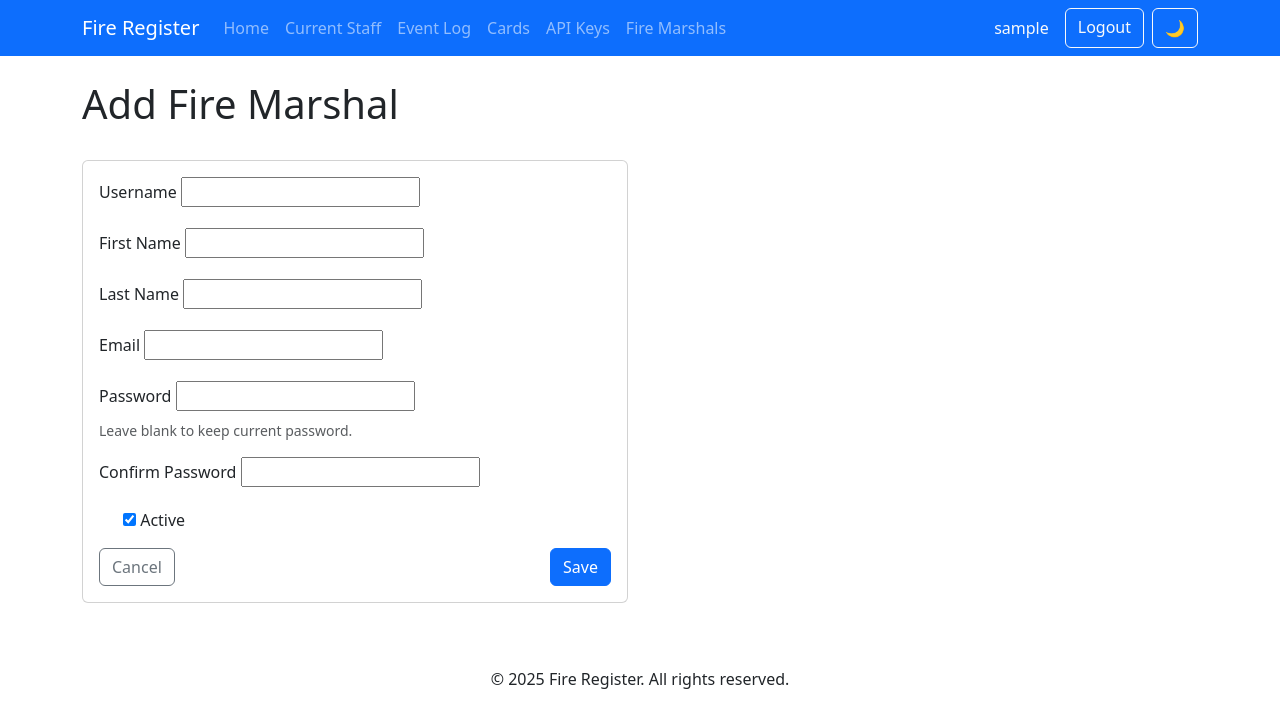
After one commit to lechemmy/FireReg, a Django app: page /fire-marshals/add/ in a window 1280 px wide. The commit adds this page. Shown: the top 728 px of the page. Run offline with Django 5.2, Linux system fonts and the light colour scheme; the visitor is signed in with stand-in values (Sample User, id 1).

Commit message:
Add Fire Marshal management functionality
Introduced views, templates, and forms to manage Fire Marshal roles, enabling listing, creation, editing, and removal. Updated navigation and restricted specific functionalities for Fire Marshals, such as access to event logs and API keys.

```diff
--- a/register/models.py
+++ b/register/models.py
@@ -67,5 +67,11 @@ class APIKey(models.Model):
             self.key = uuid.uuid4().hex
         super().save(*args, **kwargs)
 
+    def get_masked_key(self):
+        """Return a masked version of the key, showing only the first 6 characters."""
+        if not self.key:
+            return ""
+        return self.key[:6] + "..." if len(self.key) > 6 else self.key
+
     def __str__(self):
         return f"{self.name} ({self.user.username})"
--- a/register/templates/register/api_keys.html
+++ b/register/templates/register/api_keys.html
@@ -30,7 +30,7 @@
                                         <td>
                                             {% if key.is_active %}
                                                 <div class="input-group">
-                                                    <input type="text" class="form-control" value="{{ key.key }}" readonly>
+                                                    <input type="text" class="form-control" value="{{ key.get_masked_key }}" readonly>
                                                     <button class="btn btn-outline-secondary copy-btn" type="button" data-clipboard-text="{{ key.key }}">
                                                         Copy
                                                     </button>
--- a/register/templates/register/base.html
+++ b/register/templates/register/base.html
@@ -30,17 +30,35 @@
                     <li class="nav-item">
                         <a class="nav-link" href="{% url 'register:current_staff' %}">Current Staff</a>
                     </li>
+                    {% if not request.user.groups.all.0.name == 'Fire Marshal' %}
                     <li class="nav-item">
                         <a class="nav-link" href="{% url 'register:event_log' %}">Event Log</a>
                     </li>
+                    {% endif %}
                     <li class="nav-item">
                         <a class="nav-link" href="{% url 'register:cards' %}">Cards</a>
                     </li>
+                    {% if not request.user.groups.all.0.name == 'Fire Marshal' %}
                     <li class="nav-item">
                         <a class="nav-link" href="{% url 'register:api_keys' %}">API Keys</a>
                     </li>
+                    {% endif %}
+                    <li class="nav-item">
+                        <a class="nav-link" href="{% url 'register:fire_marshals' %}">Fire Marshals</a>
+                    </li>
                 </ul>
                 <div class="d-flex">
+                    {% if user.is_authenticated %}
+                    <span class="navbar-text me-3 text-light">
+                        {{ user.username }}
+                        {% if user.groups.all.0.name == 'Fire Marshal' %}
+                        <span class="badge bg-warning">Fire Marshal</span>
+                        {% endif %}
+                    </span>
+                    <a href="{% url 'logout' %}" class="btn btn-outline-light me-2">Logout</a>
+                    {% else %}
+                    <a href="{% url 'login' %}" class="btn btn-outline-light me-2">Login</a>
+                    {% endif %}
                     <button id="theme-toggle" class="btn btn-outline-light theme-toggle">
                         <span id="theme-icon">🌙</span>
                     </button>
--- /dev/null
+++ b/register/templates/register/fire_marshal_form.html
@@ -0,0 +1,102 @@
+{% extends 'register/base.html' %}
+
+{% block title %}{{ title }} - Fire Register{% endblock %}
+
+{% block content %}
+<div class="row mb-4">
+    <div class="col">
+        <h1>{{ title }}</h1>
+    </div>
+</div>
+
+<div class="row">
+    <div class="col-md-8 col-lg-6">
+        <div class="card">
+            <div class="card-body">
+                <form method="post">
+                    {% csrf_token %}
+
+                    <div class="mb-3">
+                        <label for="{{ form.username.id_for_label }}" class="form-label">Username</label>
+                        {{ form.username }}
+                        {% if form.username.errors %}
+                            <div class="invalid-feedback d-block">
+                                {{ form.username.errors }}
+                            </div>
+                        {% endif %}
+                    </div>
+
+                    <div class="mb-3">
+                        <label for="{{ form.first_name.id_for_label }}" class="form-label">First Name</label>
+                        {{ form.first_name }}
+                        {% if form.first_name.errors %}
+                            <div class="invalid-feedback d-block">
+                                {{ form.first_name.errors }}
+                            </div>
+                        {% endif %}
+                    </div>
+
+                    <div class="mb-3">
+                        <label for="{{ form.last_name.id_for_label }}" class="form-label">Last Name</label>
+                        {{ form.last_name }}
+                        {% if form.last_name.errors %}
+                            <div class="invalid-feedback d-block">
+                                {{ form.last_name.errors }}
+                            </div>
+                        {% endif %}
+                    </div>
+
+                    <div class="mb-3">
+                        <label for="{{ form.email.id_for_label }}" class="form-label">Email</label>
+                        {{ form.email }}
+                        {% if form.email.errors %}
+                            <div class="invalid-feedback d-block">
+                                {{ form.email.errors }}
+                            </div>
+                        {% endif %}
+                    </div>
+
+                    <div class="mb-3">
+                        <label for="{{ form.password1.id_for_label }}" class="form-label">Password</label>
+                        {{ form.password1 }}
+                        <div class="form-text">
+                            {% if user %}Leave blank to keep current password.{% endif %}
+                        </div>
+                        {% if form.password1.errors %}
+                            <div class="invalid-feedback d-block">
+                                {{ form.password1.errors }}
+                            </div>
+                        {% endif %}
+                    </div>
+
+                    <div class="mb-3">
+                        <label for="{{ form.password2.id_for_label }}" class="form-label">Confirm Password</label>
+                        {{ form.password2 }}
+                        {% if form.password2.errors %}
+                            <div class="invalid-feedback d-block">
+                                {{ form.password2.errors }}
+                            </div>
+                        {% endif %}
+                    </div>
+
+                    <div class="mb-3 form-check">
+                        {{ form.is_active }}
+                        <label class="form-check-label" for="{{ form.is_active.id_for_label }}">Active</label>
+                    </div>
+
+                    {% if form.non_field_errors %}
+                        <div class="alert alert-danger">
+                            {{ form.non_field_errors }}
+                        </div>
+                    {% endif %}
+
+                    <div class="d-flex justify-content-between">
+                        <a href="{% url 'register:fire_marshals' %}" class="btn btn-outline-secondary">Cancel</a>
+                        <button type="submit" class="btn btn-primary">Save</button>
+                    </div>
+                </form>
+            </div>
+        </div>
+    </div>
+</div>
+{% endblock %}
--- a/register/urls.py
+++ b/register/urls.py
@@ -17,4 +17,10 @@ urlpatterns = [
     path('api-keys/', views.api_keys, name='api_keys'),
     path('api-keys/create/', views.create_api_key, name='create_api_key'),
     path('api-keys/revoke/<int:key_id>/', views.revoke_api_key, name='revoke_api_key'),
+
+    # Fire Marshal management
+    path('fire-marshals/', views.fire_marshals, name='fire_marshals'),
+    path('fire-marshals/add/', views.add_fire_marshal, name='add_fire_marshal'),
+    path('fire-marshals/edit/<int:user_id>/', views.edit_fire_marshal, name='edit_fire_marshal'),
+    path('fire-marshals/delete/<int:user_id>/', views.delete_fire_marshal, name='delete_fire_marshal'),
 ]
--- a/register/views.py
+++ b/register/views.py
@@ -6,11 +6,44 @@ from django.utils import timezone
 from django.contrib.auth.decorators import login_required
 from django.db import transaction
 from django.contrib import messages
-from django.contrib.auth.models import User
+from django.contrib.auth.models import User, Group
+from django.contrib.auth.forms import UserCreationForm, SetPasswordForm
+from django import forms
 from .models import RFIDTag, EntryExitLog, StaffPresence, Card, APIKey
 import json
 import csv
 import io
+
+# Custom forms for Fire Marshal management
+class FireMarshalForm(forms.ModelForm):
+    """Form for creating and editing Fire Marshals."""
+    password1 = forms.CharField(label='Password', widget=forms.PasswordInput, required=False)
+    password2 = forms.CharField(label='Confirm Password', widget=forms.PasswordInput, required=False)
+
+    class Meta:
+        model = User
+        fields = ['username', 'first_name', 'last_name', 'email', 'is_active']
+
+    def clean(self):
+        cleaned_data = super().clean()
+        password1 = cleaned_data.get('password1')
+        password2 = cleaned_data.get('password2')
+
+        if password1 or password2:
+            if password1 != password2:
+                raise forms.ValidationError("Passwords don't match")
+        return cleaned_data
+
+    def save(self, commit=True):
+        user = super().save(commit=False)
+        if self.cleaned_data.get('password1'):
+            user.set_password(self.cleaned_data['password1'])
+        if commit:
+            user.save()
+            # Ensure user is in Fire Marshal group
+            fire_marshal_group, _ = Group.objects.get_or_create(name='Fire Marshal')
+            fire_marshal_group.user_set.add(user)
+        return user
 
 @csrf_exempt
 @require_POST
@@ -171,6 +204,11 @@ def exit_staff(request):
 @login_required
 def event_log(request):
     """View to display logs of entry/exit events."""
+    # Check if user is a Fire Marshal
+    if request.user.groups.filter(name='Fire Marshal').exists():
+        messages.error(request, 'Fire Marshals do not have access to the Event Log.')
+        return redirect('register:index')
+
     logs = EntryExitLog.objects.all().select_related('user')[:100]  # Limit to last 100 events
 
     return render(request, 'register/event_log.html', {
@@ -193,6 +231,11 @@ def cards(request):
 @login_required
 def api_keys(request):
     """View to display and manage API keys for the current user."""
+    # Check if user is a Fire Marshal
+    if request.user.groups.filter(name='Fire Marshal').exists():
+        messages.error(request, 'Fire Marshals do not have access to API Keys.')
+        return redirect('register:index')
+
     user_api_keys = APIKey.objects.filter(user=request.user).order_by('-created_at')
 
     return render(request, 'register/api_keys.html', {
@@ -203,6 +246,11 @@ def api_keys(request):
 @require_POST
 def create_api_key(request):
     """View to create a new API key for the current user."""
+    # Check if user is a Fire Marshal
+    if request.user.groups.filter(name='Fire Marshal').exists():
+        messages.error(request, 'Fire Marshals do not have access to API Keys.')
+        return redirect('register:index')
+
     name = request.POST.get('name', '').strip()
 
     if not name:
@@ -222,6 +270,11 @@ def create_api_key(request):
 @require_POST
 def revoke_api_key(request, key_id):
     """View to revoke (deactivate) an API key."""
+    # Check if user is a Fire Marshal
+    if request.user.groups.filter(name='Fire Marshal').exists():
+        messages.error(request, 'Fire Marshals do not have access to API Keys.')
+        return redirect('register:index')
+
     try:
         api_key = APIKey.objects.get(id=key_id, user=request.user)
         api_key.is_active = False
@@ -446,3 +499,72 @@ def register_cards(request):
         messages.warning(request, f'Failed to register {error_count} card(s). Card numbers must be unique.')
 
     return redirect('register:cards')
+
+@login_required
+def fire_marshals(request):
+    """View to display and manage Fire Marshals."""
+    # Ensure Fire Marshal group exists
+    fire_marshal_group, created = Group.objects.get_or_create(name='Fire Marshal')
+
+    # Get all users in the Fire Marshal group
+    fire_marshals = User.objects.filter(groups=fire_marshal_group).order_by('username')
+
+    return render(request, 'register/fire_marshals.html', {
+        'fire_marshals': fire_marshals,
+    })
+
+@login_required
+def add_fire_marshal(request):
+    """View to add a new Fire Marshal."""
+    if request.method == 'POST':
+        form = FireMarshalForm(request.POST)
+        if form.is_valid():
+            form.save()
+            messages.success(request, 'Fire Marshal added successfully.')
+            return redirect('register:fire_marshals')
+    else:
+        form = FireMarshalForm()
+
+    return render(request, 'register/fire_marshal_form.html', {
+        'form': form,
+        'title': 'Add Fire Marshal',
+    })
+
+@login_required
+def edit_fire_marshal(request, user_id):
+    """View to edit an existing Fire Marshal."""
+    user = get_object_or_404(User, id=user_id)
+
+    # Ensure user is a Fire Marshal
+    fire_marshal_group = Group.objects.get(name='Fire Marshal')
+    if not user.groups.filter(id=fire_marshal_group.id).exists():
+        messages.error(request, 'User is not a Fire Marshal.')
+        return redirect('register:fire_marshals')
+
+    if request.method == 'POST':
+        form = FireMarshalForm(request.POST, instance=user)
+        if form.is_valid():
+            form.save()
+            messages.success(request, 'Fire Marshal updated successfully.')
+            return redirect('register:fire_marshals')
+    else:
+        form = FireMarshalForm(instance=user)
+
+    return render(request, 'register/fire_marshal_form.html', {
+        'form': form,
+        'title': 'Edit Fire Marshal',
+        'user': user,
+    })
+
+@login_required
+@require_POST
+def delete_fire_marshal(request, user_id):
+    """View to remove a user from the Fire Marshal group."""
+    user = get_object_or_404(User, id=user_id)
+
+    # Remove user from Fire Marshal group
+    fire_marshal_group = Group.objects.get(name='Fire Marshal')
+    fire_marshal_group.user_set.remove(user)
+
+    messages.success(request, f'{user.username} removed from Fire Marshals.')
+    return redirect('register:fire_marshals')
```
Also changed, not shown: register/templates/register/fire_marshals.html (added, +65 -0 lines).
